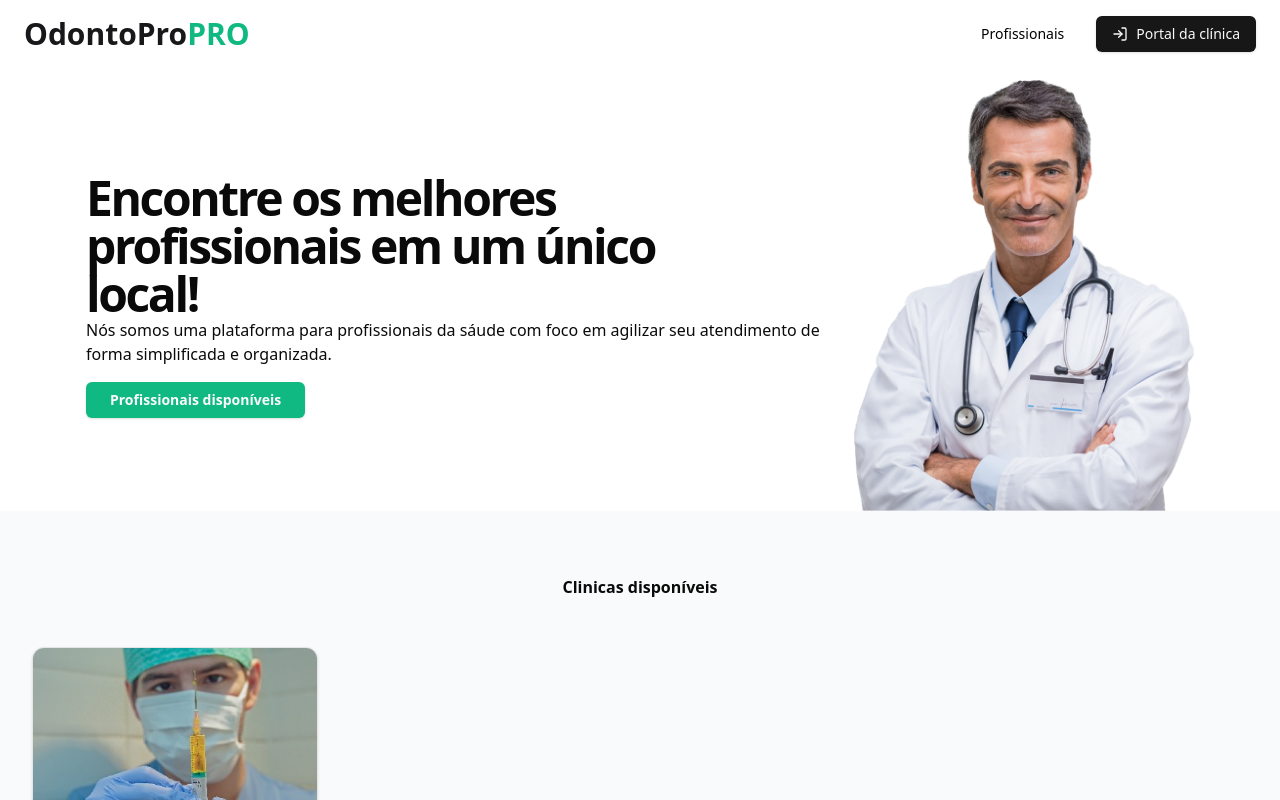
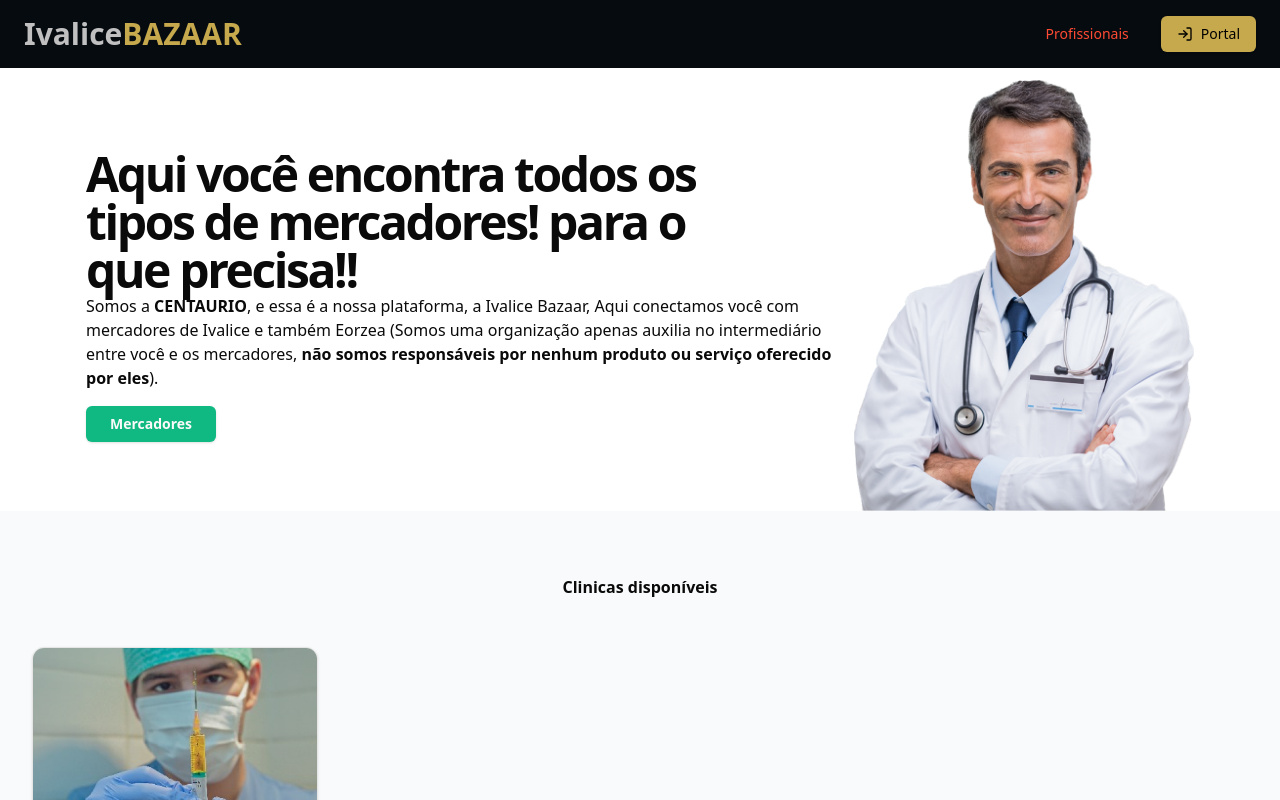
Before and after one commit to Matheus-Ganancio/SAAS_FinalFantasy, a Next.js app: page / in a window 1280 px wide. Shown: the top 800 px of the page. Built offline with nearby package versions, Linux system fonts and the light colour scheme.

Commit message:
Alterando interfaces
 Refiz algumas interfaces e modelos para que se assemelhe mais com a ideia de me manter dentro da minha área de games

```diff
--- a/src/app/(panel)/(public)/_components/header.tsx
+++ b/src/app/(panel)/(public)/_components/header.tsx
@@ -63,7 +63,7 @@ export function Header(){
                 asChild
                 // 'className' define o estilo do botão, no caso está sendo removido o fundo e a sombra
                 // também definindo a cor do texto
-                className="bg-transparent hover:bg-transparent text-black shadow-none"
+                className="bg-transparent hover:bg-transparent text-[#FF4B33] hover:text-[#1E90FF] shadow-none"
                 >
                     {/* 'Link' é um componente do Next.js que permite navegar entre páginas
                     e item.labbel é o texto que será exibido no link */}
@@ -83,9 +83,9 @@ export function Header(){
                 Painel da clinica
                 </Link>
             ) : (
-                <Button>
+                <Button className="text-[#000000] hover:text-[#C6A94D] bg-[#C6A94D] hover:bg-[#000000]">
                     <LogIn/>
-                    Portal da clínica
+                    Portal
                 </Button>
             )}
         </>
@@ -96,11 +96,11 @@ export function Header(){
         // Coloca a Logo "OdontoPro" com "Odonto" em negrito e "PRO" em verde
         // e esse logo é um texto e não uma imagem, ele também é um link
         // clicavel
-        className ="fixed top-0 right-0 left-0 z-[999] py-4 px-6 bg-white">
+        className ="fixed top-0 right-0 left-0 z-[999] py-4 px-6 bg-[#060b10]">
             <div className="container mx-auto flex items-center justify-between">
                 <Link href="/"
-                className="text-3xl font-bold text-zinc-900">
-                OdontoPro<span className="text-emerald-500">PRO</span>
+                className="text-3xl font-bold text-[#C0C0C0]">
+                Ivalice<span className="text-[#C6A94D]">BAZAAR</span>
                 </Link>
 
                 {/* Menu de navegação principal do site.
@@ -117,7 +117,7 @@ export function Header(){
                 <Sheet open={isOpen} onOpenChange={setIsOpen}>
                         {/* Botão de menu lateral (hambúrguer) que aparece em telas pequenas. */}
                     <SheetTrigger asChild className="md:hidden">
-                        <Button className="text-black hover:bg-transparent"
+                        <Button className="text-[#33FFDD] hover:text-[#C0C0C0] hover:bg-transparent"
                         variant="ghost"
                         size="icon">
                             <Menu className="w-6 h-6" />
@@ -125,12 +125,15 @@ export function Header(){
                     </SheetTrigger>
 
                     {/* controla o tamanho de quando é um dispositivo menor w-[px] e maior sm:w-[300px] e faz o eixo z na pagina em z-[xxxx]*/}
-                    <SheetContent side="right" className="w-[240px] sm:w-[300px] z-[9999]">
-                        <SheetTitle>Menu</SheetTitle>
+                    <SheetContent side="right" className="w-[240px] sm:w-[300px] z-[9999] bg-[#35383D]">
+
+                        <SheetTitle className="text-[#33FFDD] ">
+                            Menu
+                            </SheetTitle>
                         <SheetHeader></SheetHeader>
 
                         {/* Descrição da da rotução do menu (como um titulo do menu), no caso os links são em referencia ao conteudo abaixo dele */}
-                        <SheetDescription>
+                        <SheetDescription className="text-[#F5F5F5] font-semibold">
                             Veja nossos links
                         </SheetDescription>
                         {/* esse className é para dar um espaçamento entre o titulo e os links */}
--- a/src/app/(panel)/(public)/_components/hero.tsx
+++ b/src/app/(panel)/(public)/_components/hero.tsx
@@ -40,16 +40,16 @@ export function Hero() {
               {/* Define o tamanho do texto normal e o tamanho em tela grande, também
               deixa em negrito */}
                 <h1 className="text-4xl lg:text-5xl font-bold max-w-2xl tracking-tighter">
-                    Encontre os melhores profissionais em um único local!
+                    Aqui você encontra todos os tipos de mercadores! para o que precisa!!
                 </h1>
                 <p>
-                    Nós somos uma plataforma para profissionais da sáude com foco em agilizar seu atendimento de forma simplificada e organizada.
+                    Somos a <b>CENTAURIO</b>, e essa é a nossa plataforma, a Ivalice Bazaar, Aqui conectamos você com mercadores de Ivalice e também Eorzea (Somos uma organização apenas auxilia no intermediário entre você e os mercadores, <b>não somos responsáveis por nenhum produto ou serviço oferecido por eles</b>).
                 </p>
 
                 {/* Aqui adicionei o mt-4 pra dar um espaçamento entre o texto e o botão
                 mt significa margin-top */}
                 <Button className="bg-emerald-500 hover:bg-emerald-400 w-fit px-6 font-semibold mt-4">
-                    Profissionais disponíveis
+                    Mercadores
                 </Button>
             </article>
 
--- a/src/app/(panel)/(public)/page.tsx
+++ b/src/app/(panel)/(public)/page.tsx
@@ -4,7 +4,7 @@ import { Professionals } from './_components/professionals';
 
 export default function Home() {
   return (
-    // Controla o layout layouts
+    // Controla o layout da página, garantindo que o Header fique no topo
     <div className="flex flex-col min-h-screen">
       <Header />
 
```
Also changed, not shown: src/app/(panel)/(public)/_components/footer.tsx (added).
